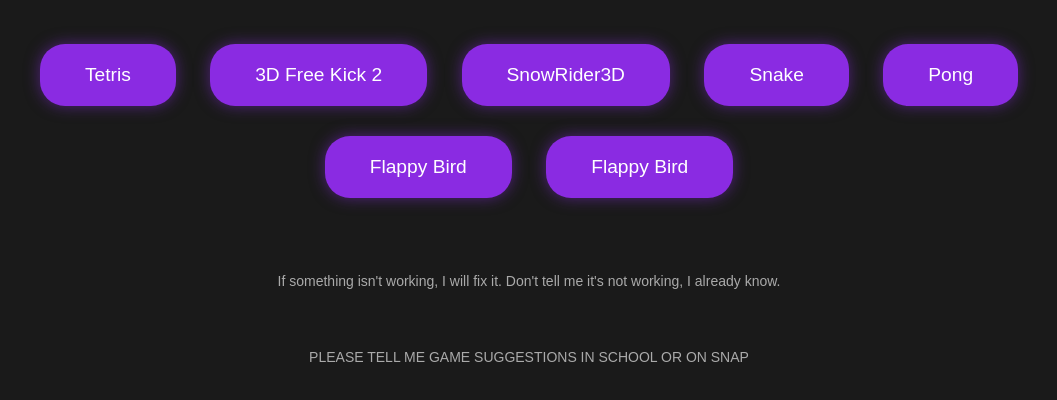
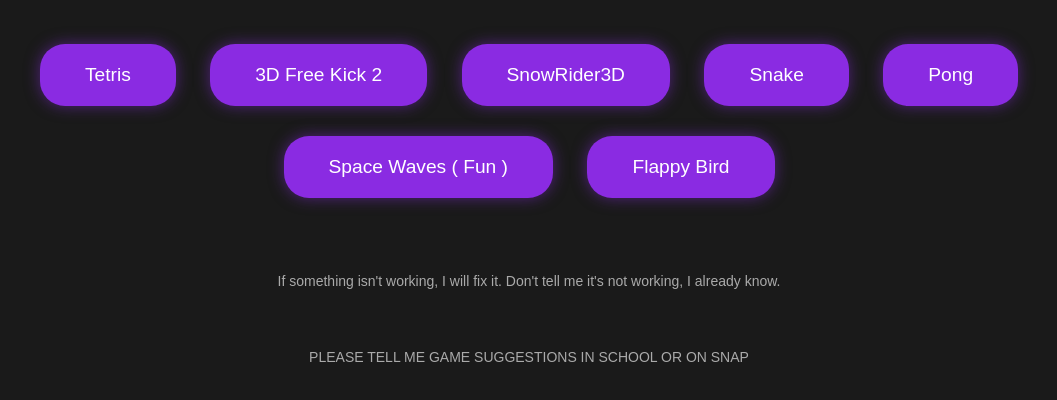
Before and after one commit to ledj0000/School-Project-8th, a plain HTML site: page index.html in a window 1280 px wide. Shown: the part 166-566 px from the top of the page, without its empty margins (111-1168 px from the left). Drawn offline with Linux system fonts and the light colour scheme.

Commit message:
Update index.html

```diff
--- a/index.html
+++ b/index.html
@@ -60,7 +60,7 @@
   <a class="game-button" href="SnowRider3D.html" target="_blank">SnowRider3D</a>
   <a class="game-button" href="snake.html" target="_blank">Snake</a>
   <a class="game-button" href="pong.html" target="_blank">Pong</a>
-  <a class="game-button" href="flappybird.html" target="_blank">Flappy Bird</a>
+  <a class="game-button" href="flappybird.html" target="_blank">Space Waves ( Fun )</a>
   <a class="game-button" href="spacewaves.html" target="_blank">Flappy Bird</a>
 
 
```
